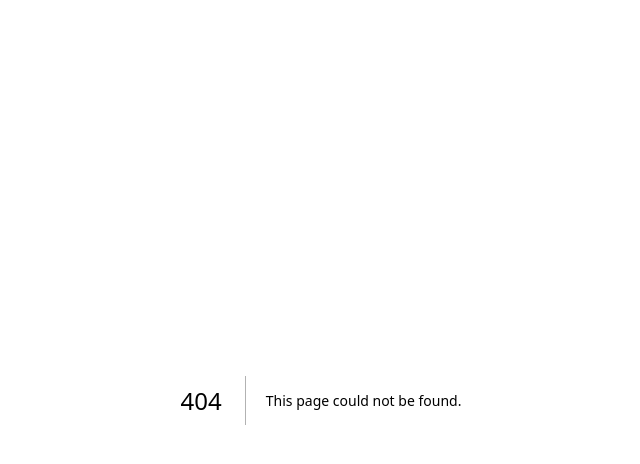
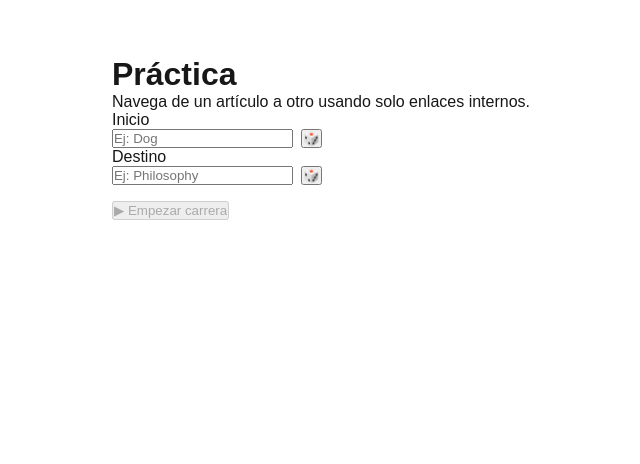
Before and after one commit to stgomoyaa/wikirace, a Next.js app: page /play in a window 1280 px wide. Before the commit this address had no page. Shown: the top 464 px of the page, without its empty margins (319-959 px from the left). Built offline with nearby package versions, Linux system fonts and the light colour scheme.

Commit message:
feat: practice mode page with random article picker

```diff
--- /dev/null
+++ b/app/api/wiki/random/[lang]/route.ts
@@ -0,0 +1,11 @@
+import { NextResponse } from 'next/server'
+import { randomTitle } from '@/lib/wiki/random'
+
+export async function GET(
+  _req: Request,
+  { params }: { params: Promise<{ lang: string }> },
+) {
+  const { lang } = await params
+  const title = await randomTitle(lang)
+  return NextResponse.json({ title })
+}
--- /dev/null
+++ b/app/play/page.tsx
@@ -0,0 +1,61 @@
+'use client'
+
+import { useState } from 'react'
+import RaceView from '@/components/RaceView'
+
+interface Started {
+  id: string
+  start: string
+  target: string
+  lang: string
+}
+
+export default function PlayPage() {
+  const [start, setStart] = useState('')
+  const [target, setTarget] = useState('')
+  const [race, setRace] = useState<Started | null>(null)
+  const [loading, setLoading] = useState(false)
+
+  async function rng(setter: (v: string) => void) {
+    const r = await fetch('/api/wiki/random/en').then((x) => x.json())
+    setter(r.title)
+  }
+
+  async function begin() {
+    if (!start || !target) return
+    setLoading(true)
+    const res = await fetch('/api/race/start', {
+      method: 'POST',
+      body: JSON.stringify({ startTitle: start, targetTitle: target, lang: 'en' }),
+    }).then((r) => r.json())
+    setRace({ id: res.id, start, target, lang: 'en' })
+    setLoading(false)
+  }
+
+  if (race) {
+    return <RaceView raceId={race.id} lang={race.lang} start={race.start} target={race.target} />
+  }
+
+  return (
+    <main style={{ maxWidth: 560, margin: '40px auto', padding: 16 }}>
+      <h1>Práctica</h1>
+      <p>Navega de un artículo a otro usando solo enlaces internos.</p>
+
+      <label>Inicio</label>
+      <div style={{ display: 'flex', gap: 8 }}>
+        <input value={start} onChange={(e) => setStart(e.target.value)} placeholder="Ej: Dog" />
+        <button onClick={() => rng(setStart)}>🎲</button>
+      </div>
+
+      <label>Destino</label>
+      <div style={{ display: 'flex', gap: 8 }}>
+        <input value={target} onChange={(e) => setTarget(e.target.value)} placeholder="Ej: Philosophy" />
+        <button onClick={() => rng(setTarget)}>🎲</button>
+      </div>
+
+      <button onClick={begin} disabled={loading || !start || !target} style={{ marginTop: 16 }}>
+        {loading ? 'Cargando…' : '▶ Empezar carrera'}
+      </button>
+    </main>
+  )
+}
--- /dev/null
+++ b/lib/wiki/random.ts
@@ -0,0 +1,13 @@
+/** Devuelve el título de un artículo aleatorio (namespace 0). */
+export async function randomTitle(
+  lang: string,
+  fetchImpl: typeof fetch = fetch,
+): Promise<string> {
+  const url =
+    `https://${lang}.wikipedia.org/w/api.php` +
+    `?action=query&list=random&rnnamespace=0&rnlimit=1&format=json&origin=*`
+  const res = await fetchImpl(url)
+  if (!(res as Response).ok) throw new Error('random failed')
+  const data = await (res as Response).json()
+  return data.query.random[0].title as string
+}
```
Also changed, not shown: 1 other file (tests, documents, lock files or other folders).
